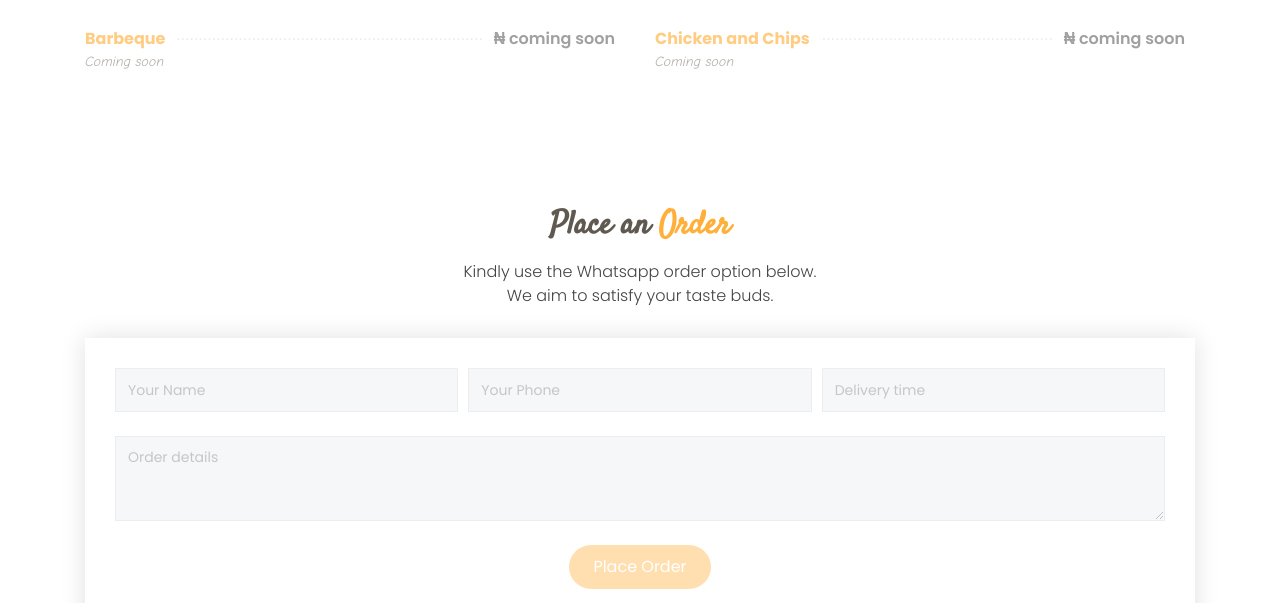
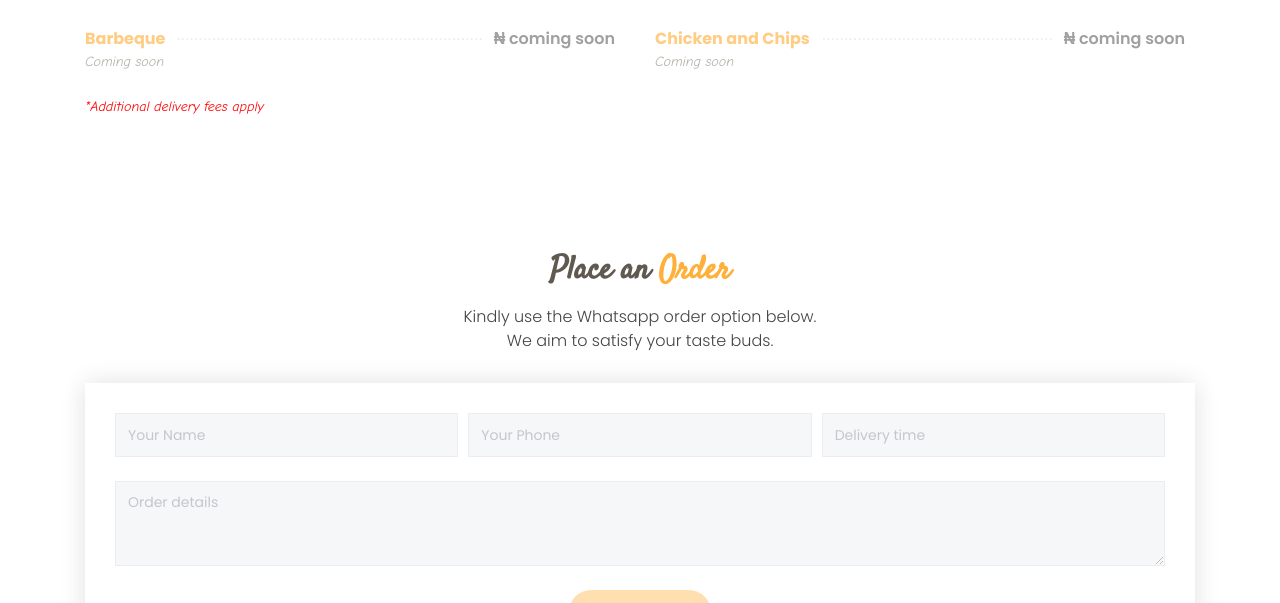
Before and after one commit to Abey-Jaspar/Abey-Jaspar.github.io, a plain HTML site: page index.html in a window 1280 px wide. Shown: the part 1581-2184 px from the top of the page. Drawn offline with Linux system fonts and the light colour scheme.

Commit message:
Added delivery fee notification.

```diff
--- a/index.html
+++ b/index.html
@@ -296,6 +296,10 @@
 
           </div>
 
+        <br>
+        <div class="menu-ingredients" style="color: red;">*Additional delivery fees apply</div>
+
+
       </div>
     </section><!-- End Menu Section -->
 
```
